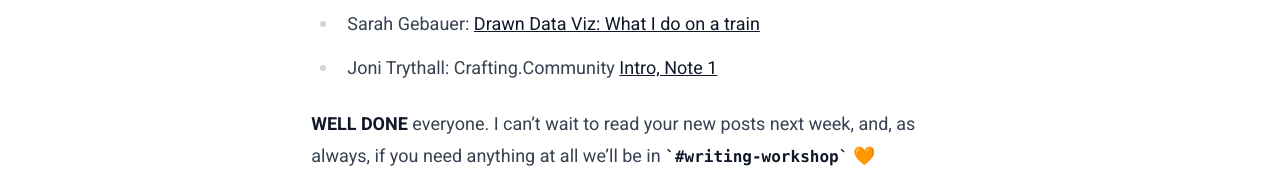
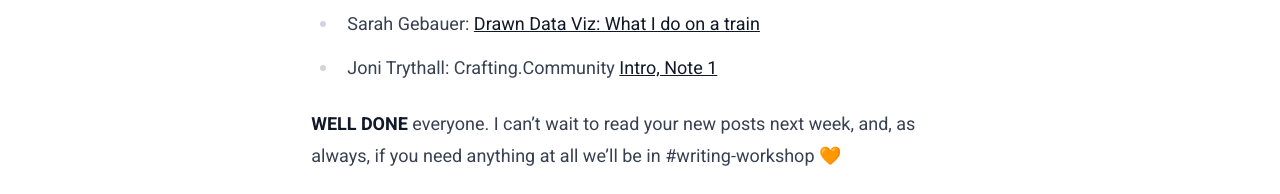
Before and after one commit to yupgup/wiggle.work, an Eleventy site: page content/blog/writing-workshop-week-1/writing-workshop-week-1.md in a window 1280 px wide. Shown: the part 1504-1698 px from the top of the page. Built offline with nearby package versions, Linux system fonts and the light colour scheme; Eleventy itself is replaced by a stand-in of ours; files that its build step writes are made by us from their sources.

Commit message:
Update writing-workshop-week-1.md

```diff
--- a/content/blog/writing-workshop-week-1/writing-workshop-week-1.md
+++ b/content/blog/writing-workshop-week-1/writing-workshop-week-1.md
@@ -22,6 +22,6 @@ Each week I’ll be rounding up these special posts to share here on this blog
 - Sarah Gebauer: [Drawn Data Viz: What I do on a train](https://www.sarahgebauer.com/post/drawn-data-viz-what-i-do-on-a-train/)
 - Joni Trythall: Crafting.Community [Intro, Note 1](http://crafting.community/)
 
-**WELL DONE** everyone. I can’t wait to read your new posts next week, and, as always, if you need anything at all we’ll be in `#writing-workshop` 🧡
+**WELL DONE** everyone. I can’t wait to read your new posts next week, and, as always, if you need anything at all we’ll be in #writing-workshop 🧡
 
 —[@Joni](https://mastodon.yupgup.com/@joni)
```
